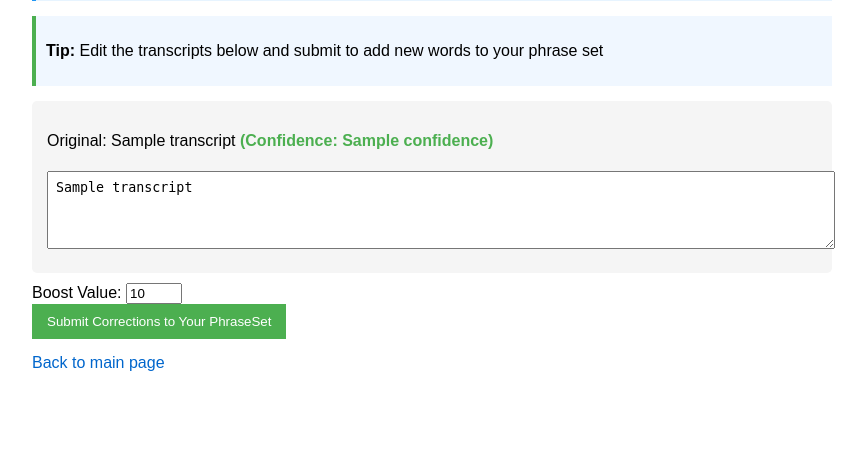
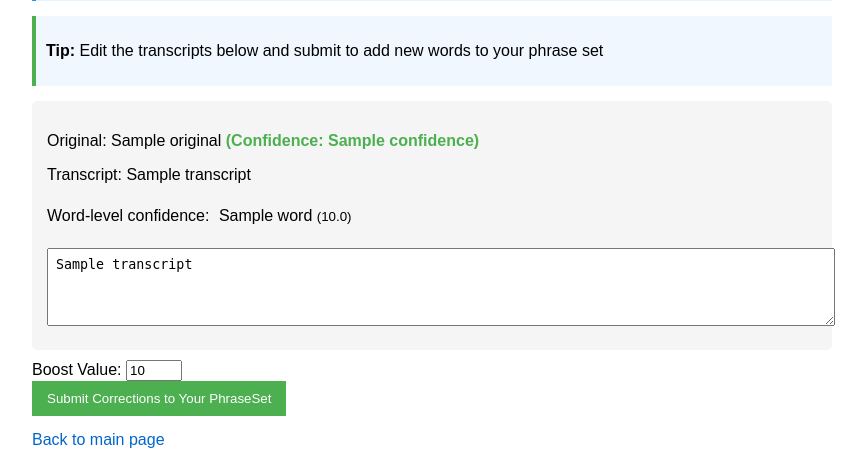
Before and after one commit to vineshmaroam/WebApp_STT, a Flask app: template templates/results.html in a window 1280 px wide. Shown: the part 189-662 px from the top of the page, without its empty margins (208-1074 px from the left). Run offline with Flask 2, Linux system fonts and the light colour scheme; the template is opened without the code that fills it: most values are stand-ins (such as "Sample title", 1, 10 or a date in 2020).

Commit message:
Update results.html

```diff
--- a/templates/results.html
+++ b/templates/results.html
@@ -11,10 +11,42 @@
         a { color: #0066cc; text-decoration: none; display: inline-block; margin-top: 15px; }
         .instruction { background: #f0f7ff; padding: 10px; border-left: 4px solid #4CAF50; margin-bottom: 15px; }
         .phrase-set-info { background: #e7f4ff; padding: 10px; border-left: 4px solid #2196F3; margin-bottom: 15px; }
+        .alert {
+            padding: 15px;
+            margin-bottom: 20px;
+            border-radius: 4px;
+        }
+        .alert-info {
+            background-color: #d9edf7;
+            border-left: 4px solid #31708f;
+        }
+        .alert-warning {
+            background-color: #fcf8e3;
+            border-left: 4px solid #8a6d3b;
+        }
+        .word-confidence {
+            margin: 10px 0;
+            line-height: 1.8;
+        }
+        .word {
+            display: inline-block;
+            margin-right: 8px;
+            padding: 2px 5px;
+            border-radius: 3px;
+        }
+        .low-confidence {
+            background-color: #ffdddd;
+        }
     </style>
 </head>
 <body>
     <h1>Transcription Results</h1>
+
+    {% if was_chunked %}
+    <div class="alert alert-warning">
+        Note: Your large audio file was processed in {{ transcripts|length }} segments
+    </div>
+    {% endif %}
 
     <div class="phrase-set-info">
         <p>New words will be added to your personal phrase set: <strong>user-{{ session.user_id }}-phrases</strong></p>
@@ -28,7 +60,22 @@
         {% if transcripts %}
             {% for item in transcripts %}
             <div class="transcript">
-                <p>Original: {{ item.transcript }} <span class="confidence">(Confidence: {{ item.confidence }})</span></p>
+                {% if item.original %}
+                    <p>Original: {{ item.original }} <span class="confidence">(Confidence: {{ item.confidence }})</span></p>
+                {% endif %}
+                <p>Transcript: {{ item.transcript }}</p>
+
+                {% if item.words %}
+                <div class="word-confidence">
+                    Word-level confidence:
+                    {% for word in item.words %}
+                    <span class="word {% if word.confidence < 0.7 %}low-confidence{% endif %}">
+                        {{ word.word }} <small>({{ word.confidence|float|round(2) }})</small>
+                    </span>
+                    {% endfor %}
+                </div>
+                {% endif %}
+
                 <textarea class="edit-area" name="corrected_text">{{ item.transcript }}</textarea>
                 <input type="hidden" name="original_text" value="{{ item.transcript }}">
             </div>
```
